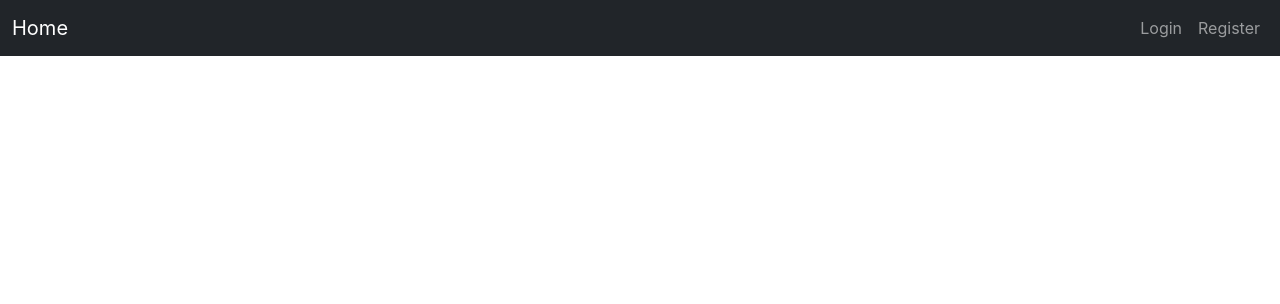
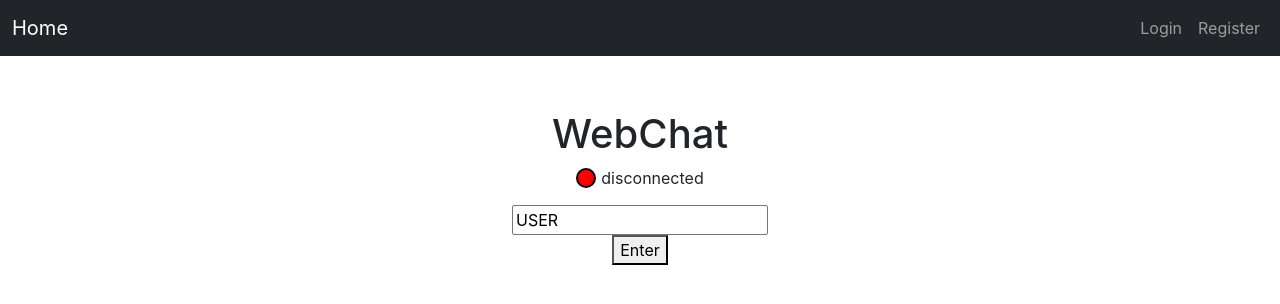
Before and after one commit to pmokeev/web-chat, a React (Create React App) app in the folder web/: page /chat in a window 1280 px wide. Shown: the top 304 px of the page. Built offline with nearby package versions, Linux system fonts and the light colour scheme; no server answers.

Commit message:
WIP, frontend is under development

```diff
--- a/web/package.json
+++ b/web/package.json
@@ -20,7 +20,8 @@
     "react-router-dom": "^5.3.0",
     "react-scripts": "^5.0.0",
     "typescript": "^4.5.5",
-    "web-vitals": "^2.1.4"
+    "web-vitals": "^2.1.4",
+    "websocket": "^1.0.34"
   },
   "scripts": {
     "start": "react-scripts start",
--- a/web/src/App.tsx
+++ b/web/src/App.tsx
@@ -6,6 +6,7 @@ import {BrowserRouter, Route} from "react-router-dom";
 import Register from "./pages/Register";
 import Home from "./pages/Home";
 import Profile from "./pages/Profile";
+import Chat from "./pages/Chat";
 
 function App() {
   const [isJWTCorrect, setIsJWTCorrect] = useState(false);
@@ -40,6 +41,7 @@ function App() {
           <Route path="/register" component={() => <Register isJWTCorrect={isJWTCorrect}/>}/>
           <Route path="/profile" component={() => <Profile isJWTCorrect={isJWTCorrect}/>}/>
         </main>
+        <Route path="/chat" component={Chat}/>
       </BrowserRouter>
     </div>
   );
--- a/web/src/components/InputText.tsx
+++ b/web/src/components/InputText.tsx
@@ -11,4 +11,4 @@ const InputText = (props: { type: string, placeholder: string, onChange: (target
   )
 }
 
-export default InputText
+export default InputText;
--- a/web/src/components/Messages.tsx
+++ b/web/src/components/Messages.tsx
@@ -3,8 +3,14 @@ import Message from "./Message";
 
 const Messages = (props: { messages: Array<Message> }) => {
   return (
-    props.messages && props.messages.map(message => <p key={message.id}><strong>{message.sender}:</strong> {message.body}</p>)
+    <p key={props.messages[0].id}><strong>{props.messages[0].sender}:</strong> {props.messages[0].body}</p>
   )
+
+  /*{props.messages.map((message: Message) => {
+    return (
+      <p key={message.id}><strong>{message.sender}:</strong> {message.body}</p>
+    );
+  })}*/
 }
 
 export default Messages;
--- a/web/src/components/Navigation.tsx
+++ b/web/src/components/Navigation.tsx
@@ -18,7 +18,7 @@ const Navigation = (props: { isJWTCorrect: boolean, setIsJWTCorrect: (isJWTCorre
     menu = (
       <ul className="navbar-nav me-auto mb-2 mb-md-0">
         <li className="nav-item active">
-          <Link to="#" className="nav-link">Chat</Link>
+          <Link to="/chat" className="nav-link">Chat</Link>
         </li>
         <li className="nav-item active">
           <Link to="/profile" className="nav-link">Profile</Link>
--- /dev/null
+++ b/web/src/pages/Chat.tsx
@@ -0,0 +1,76 @@
+import React, {useState} from 'react';
+import Message from "../components/Message";
+import Status from "../components/Status";
+import './pages-styles/chat.css';
+import Messages from "../components/Messages";
+import InputText from "../components/InputText";
+
+const webSocketURL = 'ws://localhost:8001/api/chat';
+
+const Chat = () => {
+  const [connect, setConnect] = useState(false);
+  let webSocket: WebSocket = new WebSocket('ws://placeholder'); // TODO: fix in future
+  let messages: Message[] = [];
+  let message: string = '';
+  const username = "USER";
+
+  const setMessage = (value: string) => {
+    message = value;
+  }
+
+  const setMessages = (value: Message) => {
+    messages.push(value);
+  }
+
+  const enterChat = () => {
+    let ws = new WebSocket(webSocketURL);
+
+    ws.onopen = (event) => {
+      console.log('Websocket opened!', {event});
+      setConnect(true);
+    }
+
+    ws.onclose = (event) => {
+      console.log('Websocket closed!', {event})
+      setConnect(false);
+      webSocket = new WebSocket('ws://placeholder');
+    }
+
+    ws.onmessage = (message) => {
+      console.log('Websocket message: ', {message})
+      setMessages(message.data);
+    }
+
+    ws.onerror = (error) => {
+      console.log('Websocket error:', {error})
+    }
+
+    webSocket = ws;
+  }
+
+  const sendMessage = () => {
+    webSocket.send(message);
+    setMessage('');
+  }
+
+  return (
+    <div className="chat">
+      <h1>WebChat</h1>
+      <Status status={connect ? 'connected' : 'disconnected'} />
+      {
+        connect && messages && <Messages messages={messages} />
+      }
+      <div className="chat-inputs">
+        <InputText type={'text'}
+                   placeholder={connect ? 'Write message' : 'Enter with your username'}
+                   onChange={value => connect ? setMessage(value) : username}
+                   defaultValue={connect ? message.toString() : username} />
+      </div>
+      <button type="button" onClick={() => connect ? sendMessage() : enterChat()}>
+        {connect ? 'Send' : 'Enter'}
+      </button>
+    </div>
+  )
+}
+
+export default Chat;
--- a/web/src/pages/Login.tsx
+++ b/web/src/pages/Login.tsx
@@ -1,6 +1,5 @@
 import React, {SyntheticEvent, useState} from 'react';
 import {Redirect} from "react-router-dom";
-import Home from "./Home";
 
 const Login = (props: { isJWTCorrect: boolean, setIsJWTCorrect: (isJWTCorrect: boolean) => void }) => {
   const [email, setEmail] = useState('');
--- /dev/null
+++ b/web/src/pages/pages-styles/chat.css
@@ -0,0 +1,18 @@
+.chat {
+    display: flex;
+    flex-direction: column;
+    align-items: center;
+    justify-items: center;
+}
+
+.chat-inputs {
+    display: flex;
+    flex-direction: column;
+    align-items: center;
+    justify-content: center;
+    margin-top: 15px;
+}
+
+.button {
+    margin-top: 5px;
+}
```
Also changed, not shown: web/src/components/Message.tsx (+12 -0 lines), 1 other file (tests, documents, lock files or other folders).
